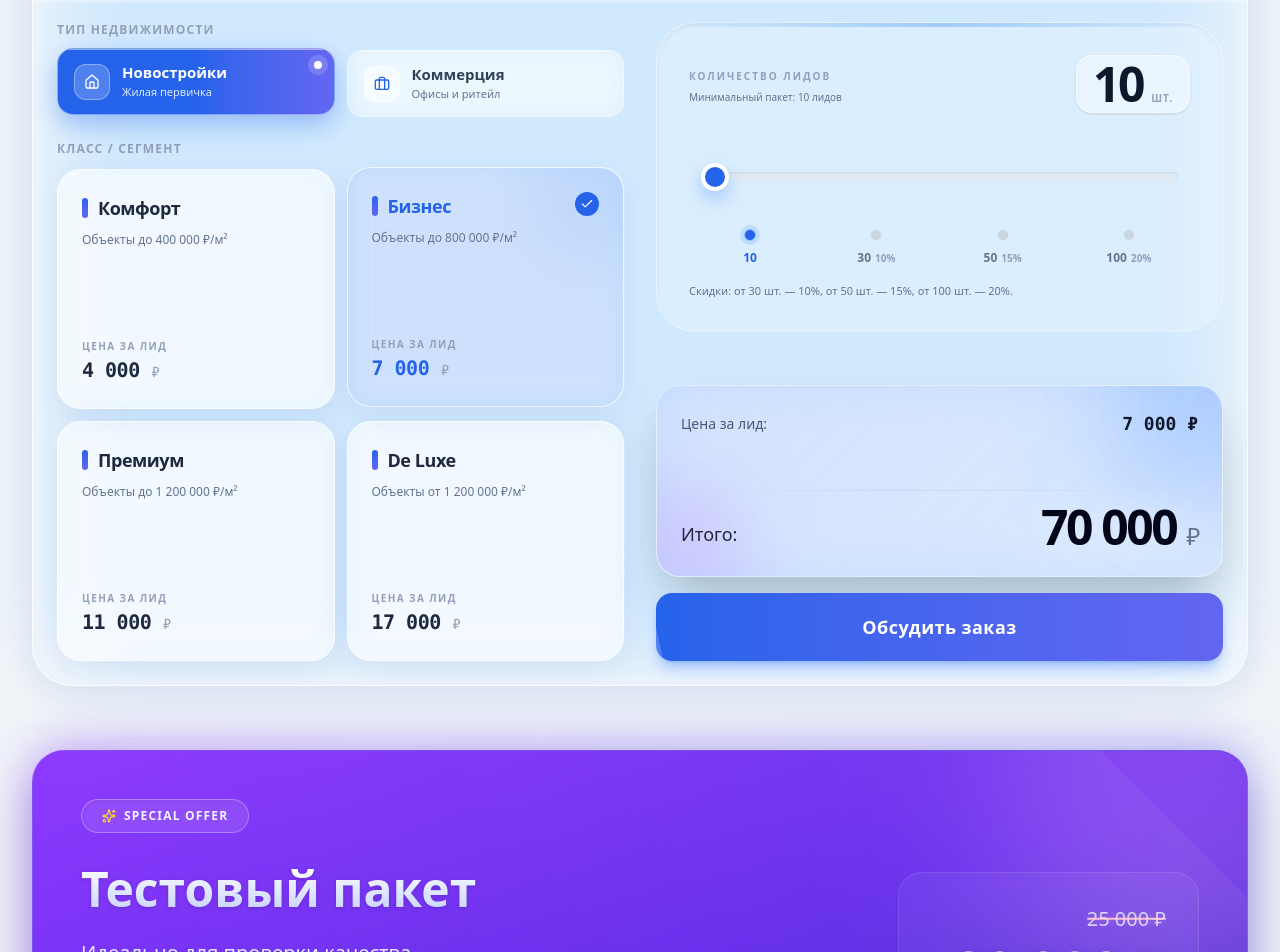
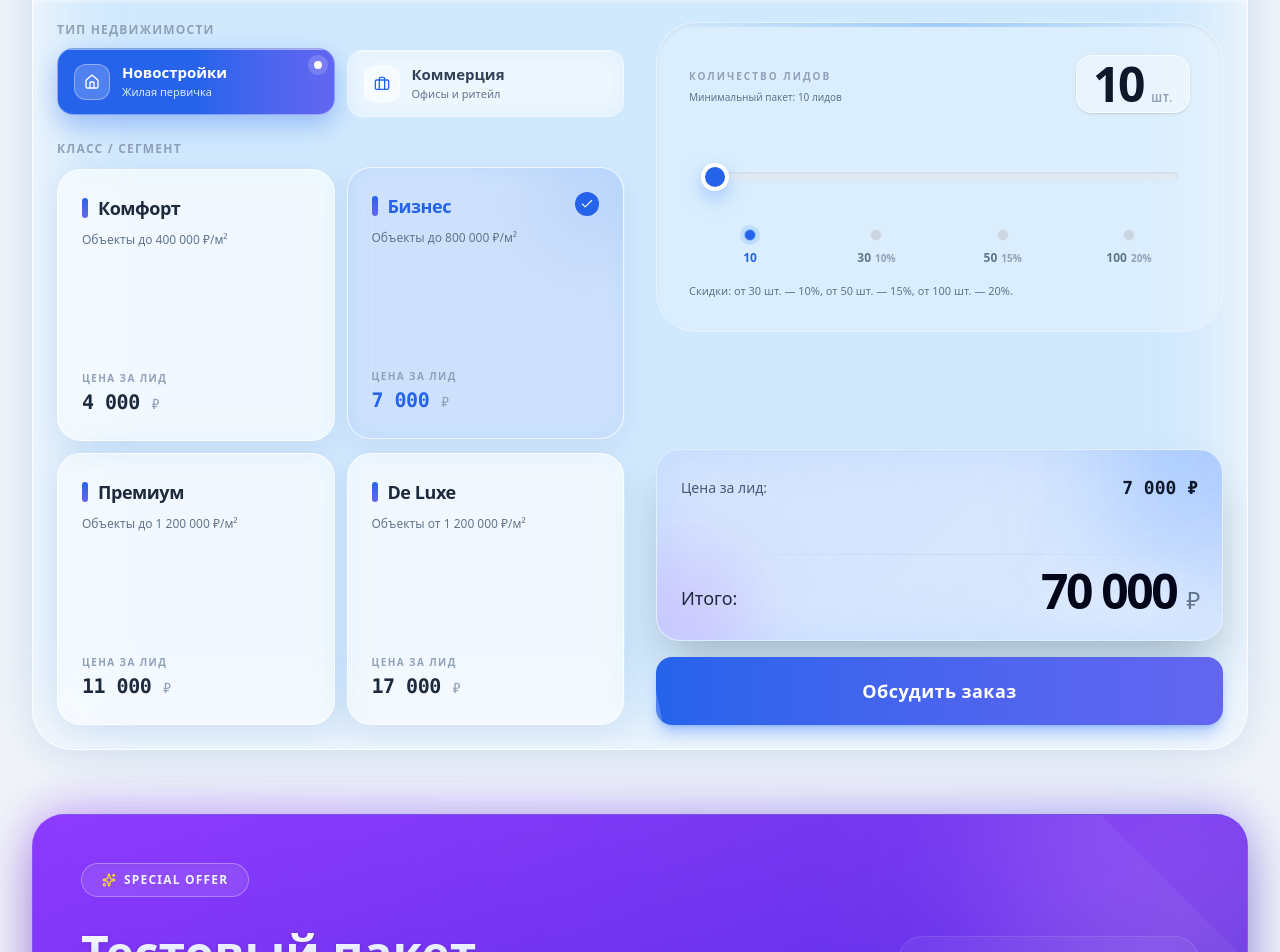
Before and after one commit to Maksimka7878/dmlead, a React (Vite) app: page / in a window 1280 px wide. Shown: the part 6394-7346 px from the top of the page. Built offline with nearby package versions, Linux system fonts and the light colour scheme.

Commit message:
fix(calculator): constant height across Новостройки/Коммерция
Fixed-height tier cards and a 2-row reserved grid (min-h + content-center)
so switching property type no longer changes the calculator height.

Co-Authored-By: Claude Opus 4.8 <noreply@anthropic.com>

```diff
--- a/components/Calculator.tsx
+++ b/components/Calculator.tsx
@@ -111,7 +111,7 @@ const Calculator: React.FC = () => {
             {/* Tier Selector */}
             <div className="flex-1 flex flex-col justify-center">
               <label className="block text-xs font-bold text-slate-400 uppercase tracking-widest mb-3">Класс / Сегмент</label>
-              <div className="grid grid-cols-2 gap-3 auto-rows-fr">
+              <div className="grid grid-cols-2 gap-3 content-center min-h-[34.75rem]">
                 {currentCategory.tiers.map((tier, idx) => {
                   const isSelected = selectedTierIndex === idx;
                   return (
@@ -119,7 +119,7 @@ const Calculator: React.FC = () => {
                     key={tier.name}
                     onClick={() => setSelectedTierIndex(idx)}
                     aria-pressed={isSelected}
-                    className={`liquid-glass group/card relative cursor-pointer overflow-hidden rounded-3xl p-5 md:p-6 min-h-[15rem] flex flex-col justify-between border transition-all duration-300 ${
+                    className={`liquid-glass group/card relative cursor-pointer overflow-hidden rounded-3xl p-5 md:p-6 h-[17rem] flex flex-col justify-between border transition-all duration-300 ${
                       isSelected
                         ? '!bg-[var(--accent-soft)] border-[var(--accent)]/55 ring-1 ring-[var(--accent)]/25 shadow-xl shadow-[var(--accent)]/10 -translate-y-0.5'
                         : 'border-white/50 hover:-translate-y-1 hover:bg-white/55 hover:border-white/70'
```
